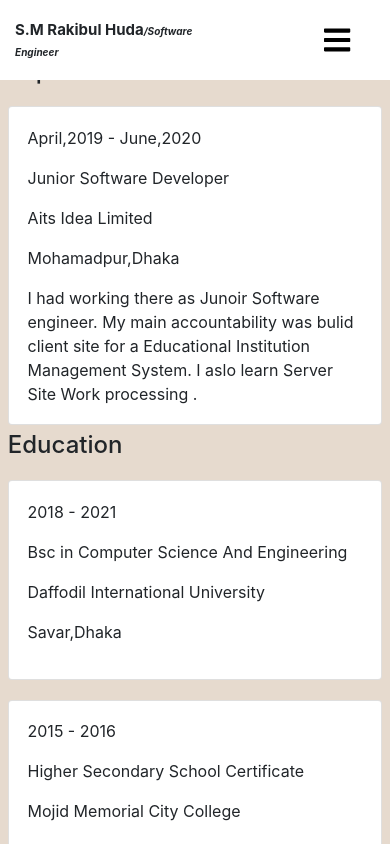
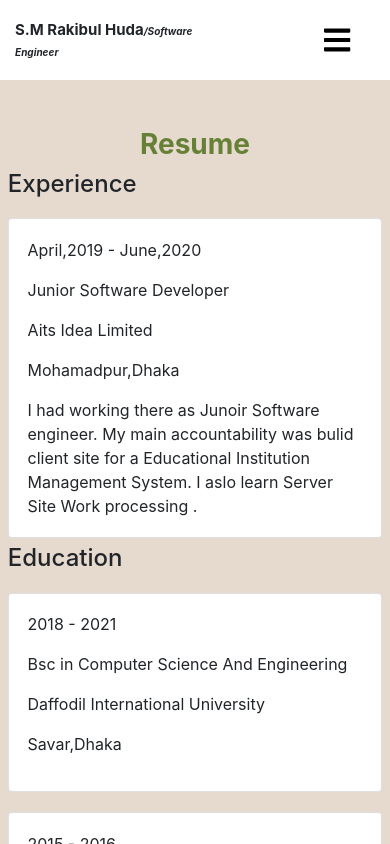
Before and after one commit to asif19981998/personal-site, a React (Create React App) app: page /resume in a window 390 px wide. Shown: the top 844 px of the page. Built offline with nearby package versions, Linux system fonts and the light colour scheme.

Commit message:
make home page project-page responsive

```diff
--- a/src/main-css/project.css
+++ b/src/main-css/project.css
@@ -23,6 +23,6 @@
 
 @media screen and (max-width: 420px) {
     .project_body_element{
-        padding:0;
+        padding:30% 0 0 0;
     }
 }
--- a/src/main-css/resume.css
+++ b/src/main-css/resume.css
@@ -23,6 +23,6 @@
 
 @media screen and (max-width: 420px) {
     .resume_body_element{
-        padding:0;
+        padding:30% 0 0 0;
     }
 }
```
